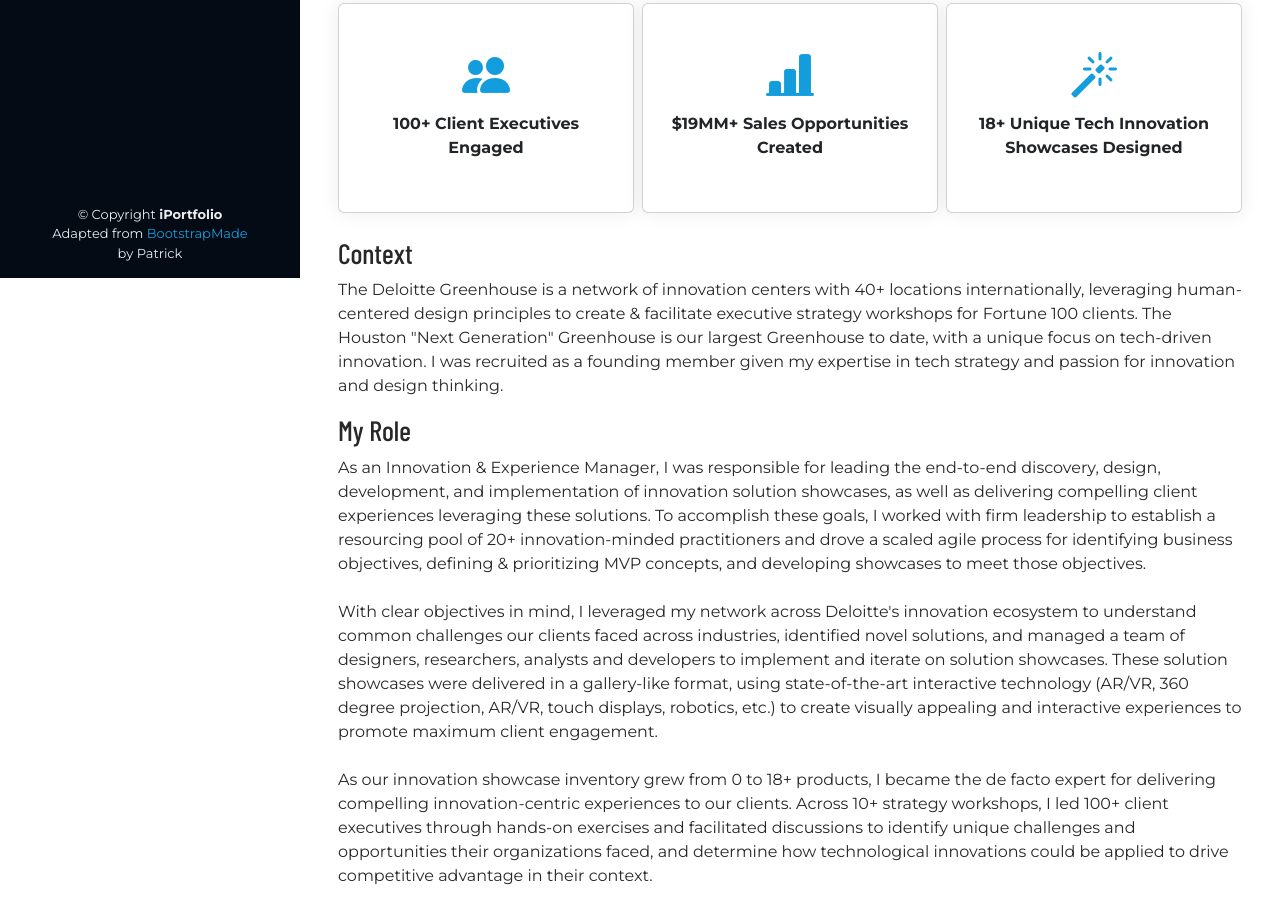
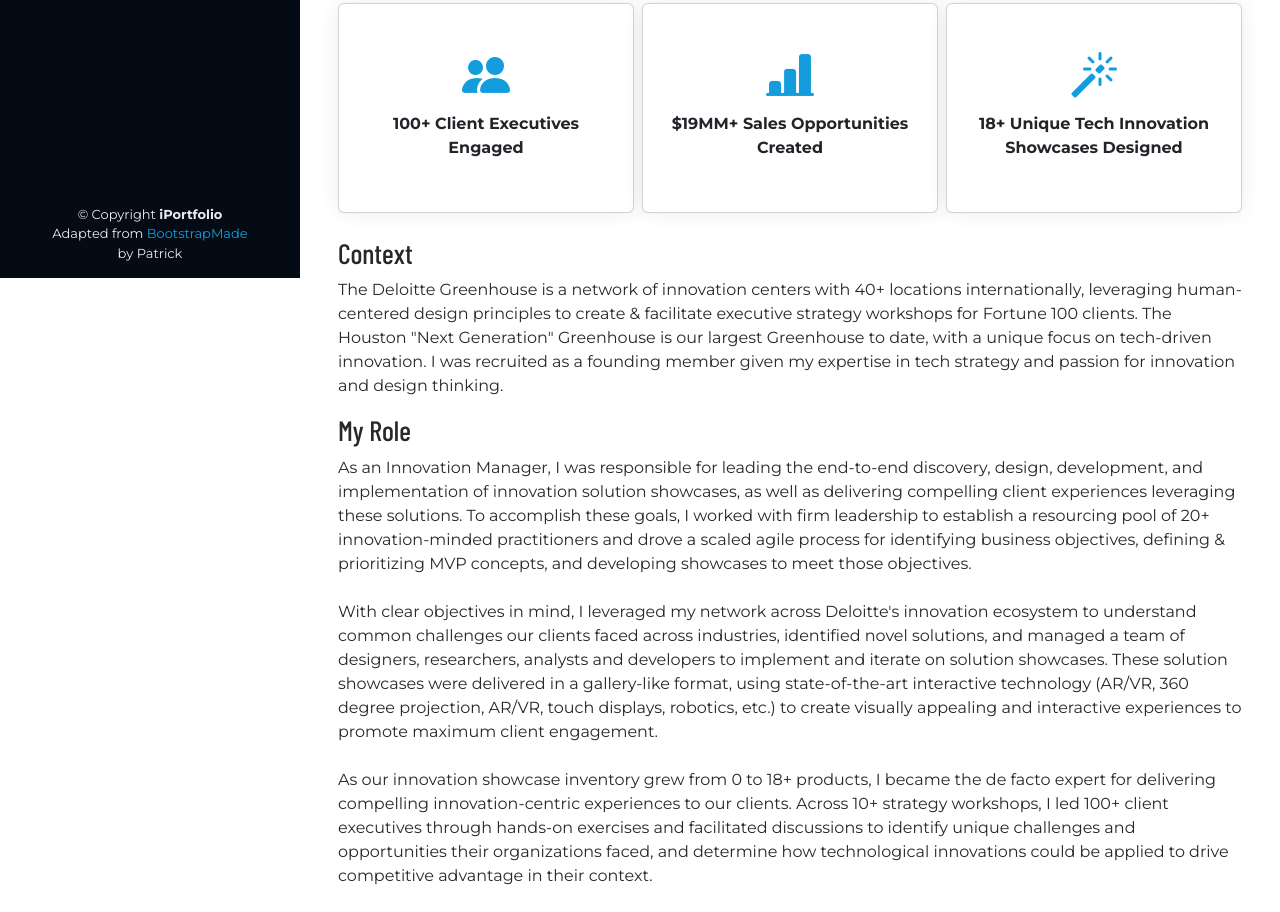
Before and after one commit to psaul20/patrick-personal-website, a plain HTML site: page portfolio_details/innovation.html in a window 1280 px wide. Shown: the part 522-1434 px from the top of the page. Drawn offline with nearby package versions, Linux system fonts and the light colour scheme; a web font is replaced by a local one.

Commit message:
updated innovation

```diff
--- a/portfolio_details/innovation.html
+++ b/portfolio_details/innovation.html
@@ -206,13 +206,13 @@
             </p>
             <h3>My Role</h3>
             <p>
-              As an Innovation & Experience Manager, I was responsible for leading the end-to-end
-              discovery, design, development, and implementation of innovation solution showcases,
-              as well as delivering compelling client experiences leveraging these solutions. To
-              accomplish these goals, I worked with firm leadership to establish a resourcing pool
-              of 20+ innovation-minded practitioners and drove a scaled agile process for
-              identifying business objectives, defining & prioritizing MVP concepts, and developing
-              showcases to meet those objectives.
+              As an Innovation Manager, I was responsible for leading the end-to-end discovery,
+              design, development, and implementation of innovation solution showcases, as well as
+              delivering compelling client experiences leveraging these solutions. To accomplish
+              these goals, I worked with firm leadership to establish a resourcing pool of 20+
+              innovation-minded practitioners and drove a scaled agile process for identifying
+              business objectives, defining & prioritizing MVP concepts, and developing showcases to
+              meet those objectives.
               <br />
               <br />
               With clear objectives in mind, I leveraged my network across Deloitte's innovation
```
